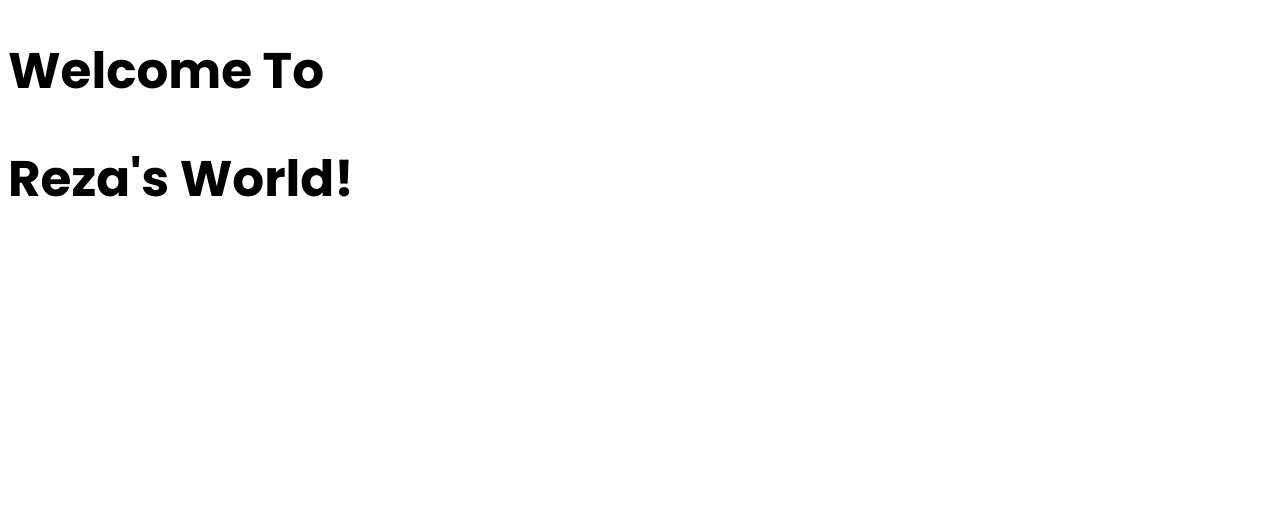
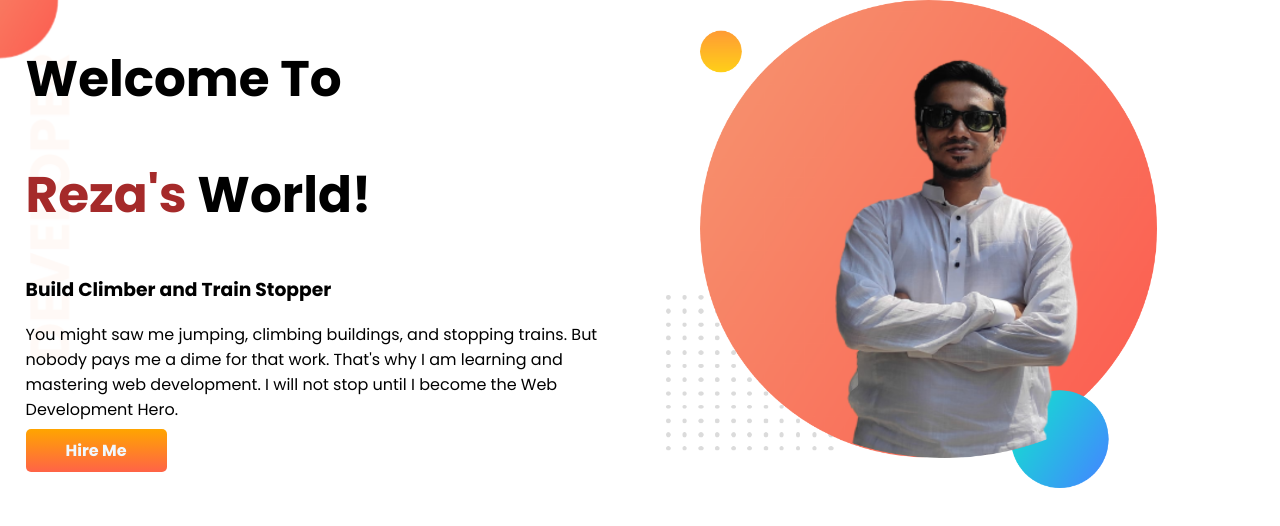
Before and after one commit to Reza0302/developer-portfolio, a plain HTML site: page index.html in a window 1280 px wide. Drawn offline with Linux system fonts and the light colour scheme; a web font is replaced by a local one.

Commit message:
top banner added

```diff
--- a/index.html
+++ b/index.html
@@ -11,7 +11,17 @@
     <link rel="stylesheet" href="style.css">
 </head>
 <body>
-    <h1>Welcome To</h1>
-    <h1>Reza's World!</h1>
+    <section class="top-banner">
+        <div class="half-width">
+            <h1>Welcome To</h1>
+            <h1><span class="color">Reza's</span> World!</h1>
+            <h3>Build Climber and Train Stopper</h3>
+            <p>You might saw me jumping, climbing buildings, and stopping trains. But nobody pays me a dime for that work. That's why I am learning and mastering web development. I will not stop until I become the Web Development Hero.</p>
+            <a class="link-button" href="https://www.linkedin.com/in/imreza030220/" target="_blank">Hire Me</a>
+        </div>
+        <div class="half-width">
+            <img src="images/reza1.png" alt="">
+        </div>
+    </section>
 </body>
 </html>
--- a/style.css
+++ b/style.css
@@ -1,6 +1,32 @@
 body{
     font-family: 'Poppins', sans-serif;
+    margin: 0;
 }
 h1{
     font-size: 50px;
 }
+.color{
+    color: brown;
+}
+section{
+    display: flex;
+}
+.half-width{
+    width: 50%;
+    padding-left: 2%;
+}
+.half-width img{
+    width: 80%;
+}
+.link-button{
+    text-decoration: none;
+    background-image: linear-gradient(orange, tomato);
+    color: aliceblue;
+    font-weight: 700;
+    padding: 10px 40px;
+    border-radius: 5px;
+}
+.top-banner{
+    background-image: url(images/top-banner.png);
+    background-repeat: no-repeat;
+}
```
